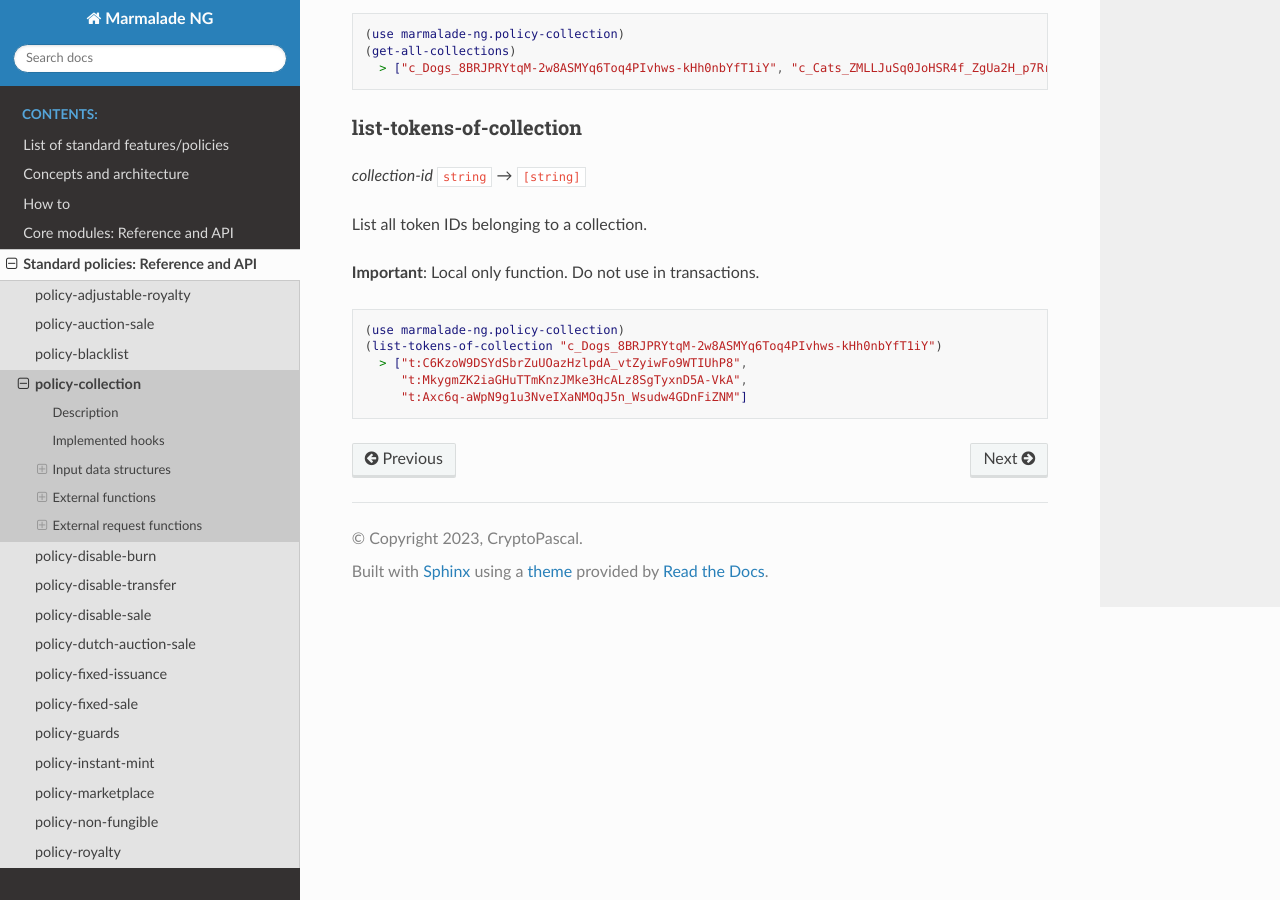
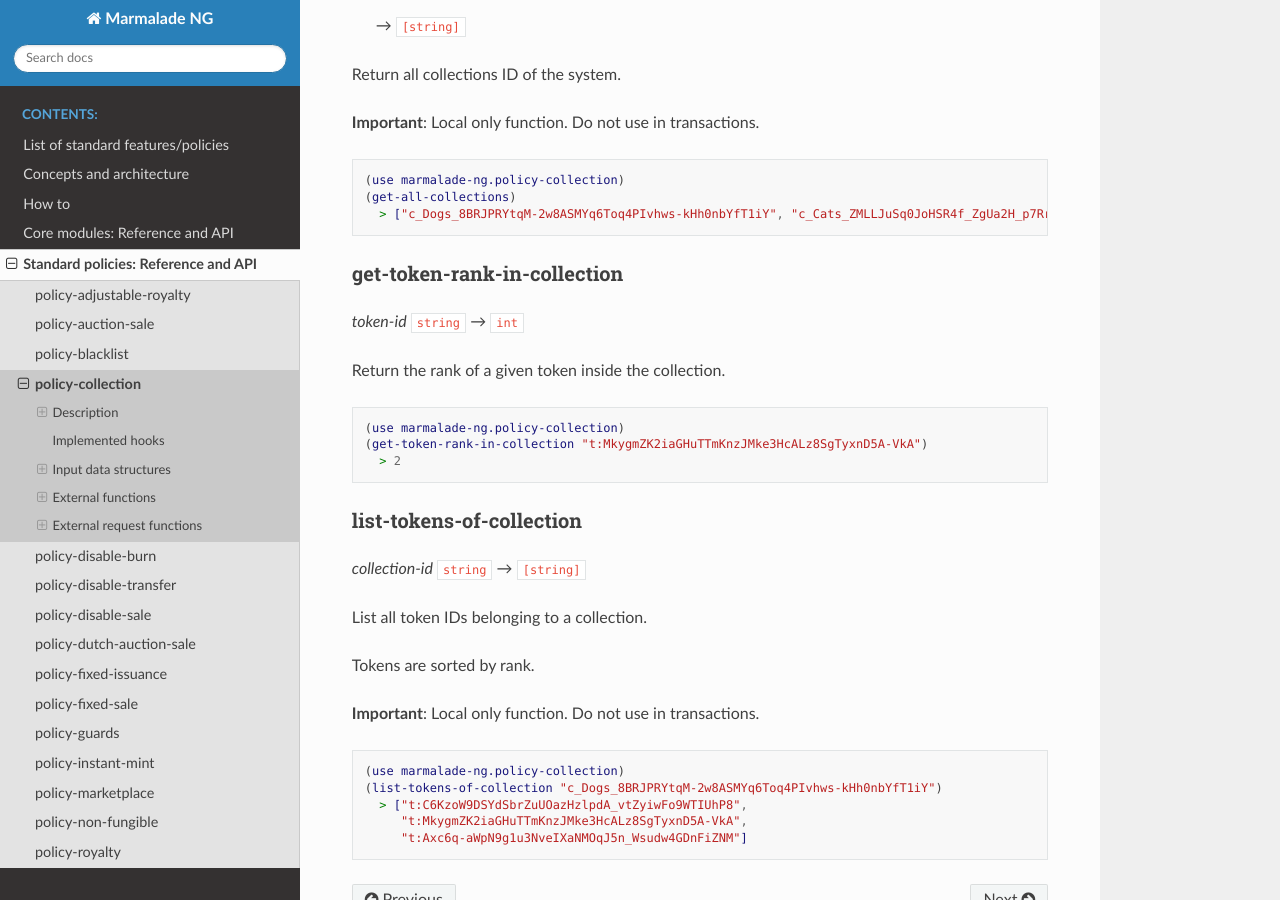
Before and after one commit to Marmalade-NG/marmalade-ng, a Sphinx documentation site: the page built from doc/source/policy-collection.rst, in a window 1280 px wide and 900 px high, scrolled down 2885 px. Built offline with Sphinx 7.4.7 and the Read the Docs theme 2.0.0, drawn with Linux system fonts in a browser that asks for light colours; some of the changed text lies outside the part shown.

Commit message:
Add ranks in collection

```diff
--- a/doc/source/policy-collection.rst
+++ b/doc/source/policy-collection.rst
@@ -26,6 +26,13 @@
 
 If the guard is a keyset, the signature may be scopped to the capability:
 ``(ADD-TO-COLLECTION collection-id token-id)``
+
+Ranks
+~~~~~
+Each token when created inside a collection is given automatically a rank.
+
+Ranks start with #1 and are immutable.
+
 
 
 Implemented hooks
@@ -143,11 +150,27 @@
   (get-all-collections)
     > ["c_Dogs_8BRJPRYtqM-2w8ASMYq6Toq4PIvhws-kHh0nbYfT1iY", "c_Cats_ZMLLJuSq0JoHSR4f_ZgUa2H_p7Rr71CN8CjQ7ZL_hU0"]
 
+
+get-token-rank-in-collection
+~~~~~~~~~~~~~~~~~~~~~~~~~~~~
+*token-id* ``string`` *→* ``int``
+
+Return the rank of a given token inside the collection.
+
+.. code:: lisp
+
+  (use marmalade-ng.policy-collection)
+  (get-token-rank-in-collection "t:MkygmZK2iaGHuTTmKnzJMke3HcALz8SgTyxnD5A-VkA")
+    > 2
+
+
 list-tokens-of-collection
 ~~~~~~~~~~~~~~~~~~~~~~~~~
 *collection-id* ``string`` *→* ``[string]``
 
 List all token IDs belonging to a collection.
+
+Tokens are sorted by rank.
 
 **Important**: Local only function. Do not use in transactions.
 
```
Also changed, not shown: 2 other files.
